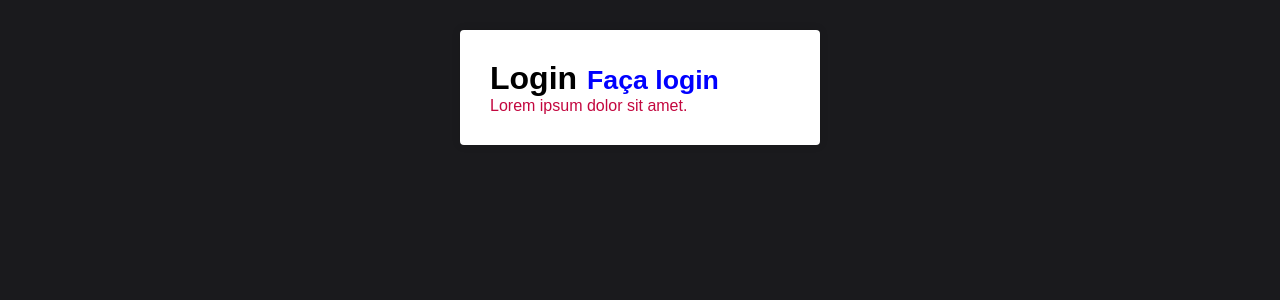
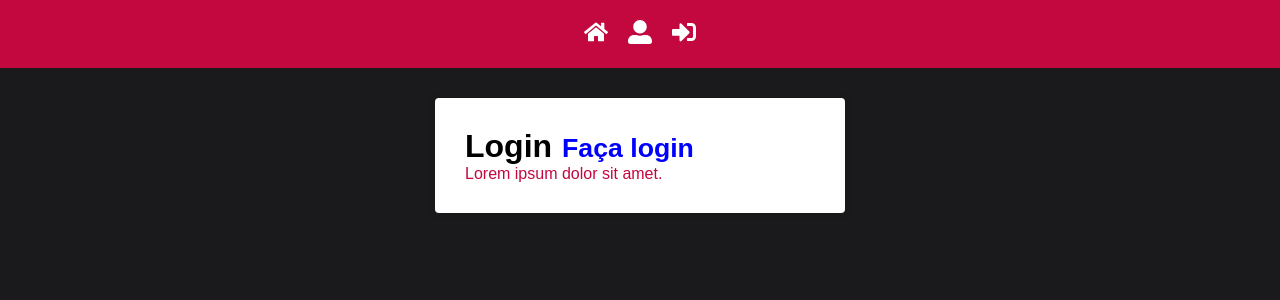
Before and after one commit to Diegojacober/learning-reactjs, a React (Create React App) app in the folder curso02/secao15/: page / in a window 1280 px wide. Shown: the top 300 px of the page. Built offline with nearby package versions, Linux system fonts and the light colour scheme.

Commit message:
Criando Header

```diff
--- a/curso02/secao15/src/App.js
+++ b/curso02/secao15/src/App.js
@@ -1,14 +1,21 @@
 import React from "react";
 
-import Login from "./pages/Login";
+import { BrowserRouter } from "react-router-dom";
+import RoutesApp from "./routes";
 import GlobalStyle from './styles/GlobalStyles'
+import Header from "./components/Header";
+
+import { ToastContainer } from "react-toastify";
+import 'react-toastify/dist/ReactToastify.css';
 
 function App() {
   return (
-    <>
+    <BrowserRouter>
       <GlobalStyle />
-      <Login/>
-    </>
+      <ToastContainer autoClose={3000} />
+      <Header/>
+      <RoutesApp />
+    </BrowserRouter>
   );
 }
 
--- /dev/null
+++ b/curso02/secao15/src/components/Header/index.jsx
@@ -0,0 +1,16 @@
+import React from "react";
+import { Nav } from "./styled";
+
+
+import { FaHome, FaSignInAlt, FaUserAlt } from 'react-icons/fa'
+import { Link } from "react-router-dom";
+
+export default function Header() {
+    return(
+        <Nav>
+            <Link to="/"><FaHome size={24}/></Link>
+            <Link to="/profile"><FaUserAlt size={24}/></Link>
+            <Link to="/signout"><FaSignInAlt size={24}/></Link>
+        </Nav>
+    )
+}
--- /dev/null
+++ b/curso02/secao15/src/components/Header/styled.js
@@ -0,0 +1,18 @@
+import styled from "styled-components";
+import { primaryColor } from "../../config/colors";
+
+export const Nav = styled.nav`
+    &{
+        background: ${primaryColor};
+        padding: 20px;
+        display: flex;
+        align-items: center;
+        justify-content: center;
+    }
+
+    & a{
+        color: #FFF;
+        margin: 0 10px 0;
+        font-weight: bold;
+    }
+`;
--- /dev/null
+++ b/curso02/secao15/src/pages/Error/index.js
@@ -0,0 +1,13 @@
+import React from "react";
+import { Title } from './styled'
+import { Container } from "../../styles/GlobalStyles";
+import { Link } from "react-router-dom";
+
+export default function Error() {
+    return (
+        <Container>
+            <Title>Página não encontrada</Title>
+            <Link to="/">Voltar</Link>
+        </Container>
+    )
+}
--- /dev/null
+++ b/curso02/secao15/src/pages/Error/styled.js
@@ -0,0 +1,9 @@
+import styled from 'styled-components'
+
+export const Title = styled.h1`
+    &{
+        font-weight: 800;
+        font-size: 26px;
+        margin-bottom: 10px;
+    }
+`
--- /dev/null
+++ b/curso02/secao15/src/routes/index.js
@@ -0,0 +1,17 @@
+import React from "react";
+import {Routes, Route} from 'react-router-dom'
+
+import Login from '../pages/Login'
+import Error from '../pages/Error'
+
+function RoutesApp() {
+    return(
+        <Routes>
+            <Route exact path='/' element={ <Login/> }/>
+            <Route path='*' element={ <Error/> }/>
+
+        </Routes>
+    )
+}
+
+export default RoutesApp
--- a/curso02/secao15/src/styles/GlobalStyles.js
+++ b/curso02/secao15/src/styles/GlobalStyles.js
@@ -41,7 +41,7 @@ export default createGlobalStyle`
 
 export const Container = styled.main`
     & {
-        max-width: 360px;
+        max-width: 410px;
         background: #FFF;
         margin: 30px auto;
         padding: 30px;
```
Also changed, not shown: curso02/secao15/src/pages/Login/index.js (renamed from curso02/secao15/src/pages/Login/index.jsx).
